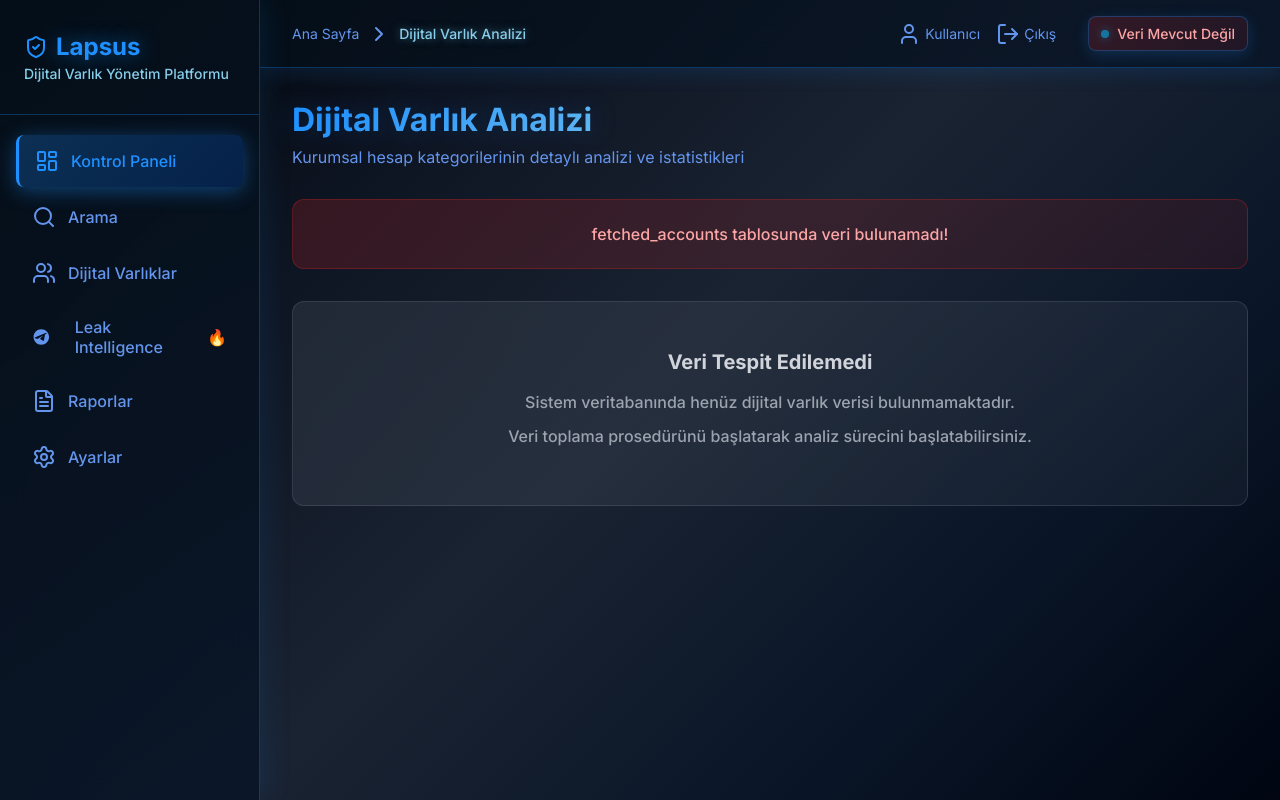
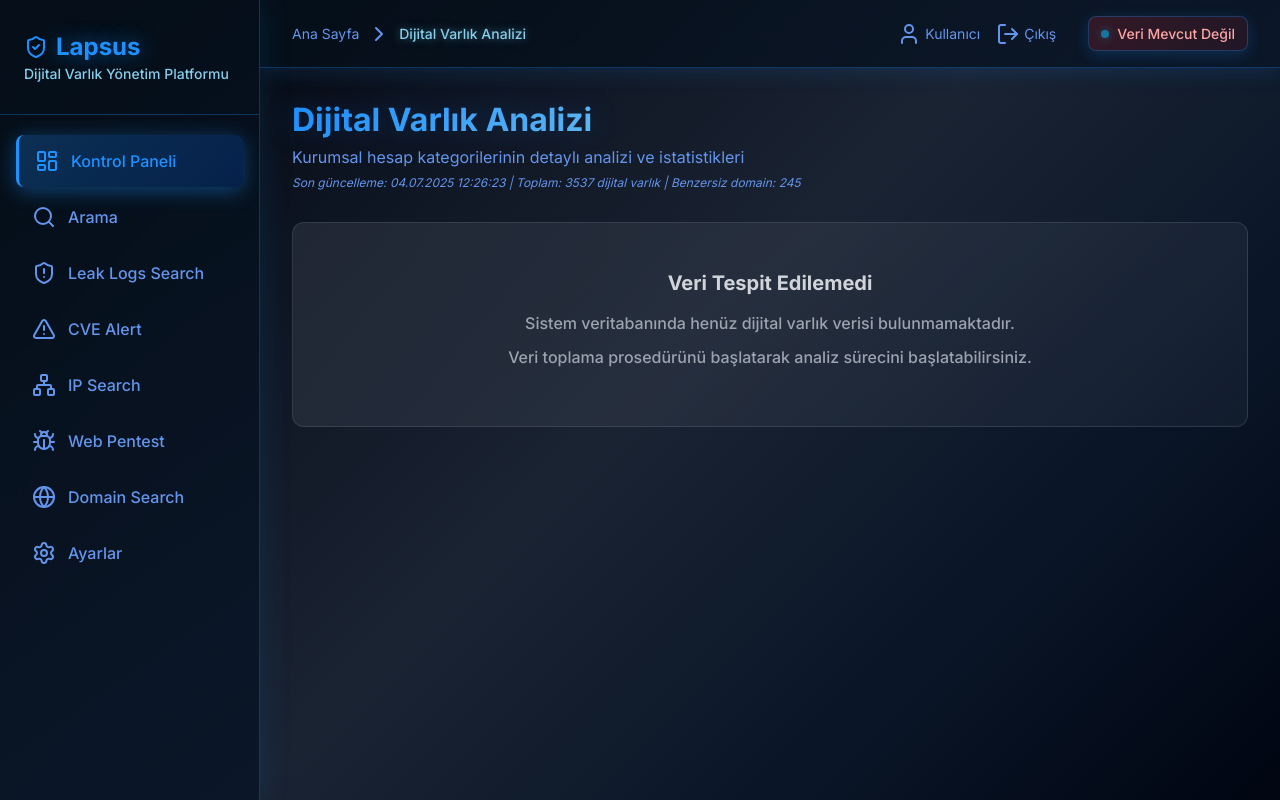
Before and after one commit to DZXX21/ADP-MANEGER-6, a Flask app: page / in a window 1280 px wide. Run offline with Flask 3, Linux system fonts and the light colour scheme; data that the repository does not hold is empty; parts of the project's set-up code (start-up, migrations or seed data) failed here and were passed over.

Commit message:
index gunceleleme

```diff
--- a/templates/index.html
+++ b/templates/index.html
@@ -663,25 +663,46 @@
                 </a>
             </div>
             <div class="nav-item">
-                <a href="#" class="nav-link" onclick="switchPage('accounts')">
-                    <i data-lucide="users"></i>
-                    Dijital Varlıklar
-                </a>
-            </div>
-            <!-- YENİ EKLENEN: Leak Intelligence - Telegram Icon -->
-            <div class="nav-item">
-                <a href="/leak-logs" class="nav-link" onclick="switchPage('leak-intelligence')">
-                    <svg width="20" height="20" viewBox="0 0 24 24" fill="currentColor" style="margin-right: 12px;">
-                        <path d="M12 2C6.48 2 2 6.48 2 12s4.48 10 10 10 10-4.48 10-10S17.52 2 12 2zm4.64 6.8c-.15 1.58-.8 5.42-1.13 7.19-.14.75-.42 1-.68 1.03-.58.05-1.02-.38-1.58-.75-.88-.58-1.38-.94-2.23-1.5-.99-.65-.35-1.01.22-1.59.15-.15 2.71-2.48 2.76-2.69.01-.03.01-.14-.07-.2-.08-.06-.19-.04-.27-.02-.11.02-1.91 1.21-5.41 3.56-.51.35-.98.52-1.4.51-.46-.01-1.35-.26-2.01-.47-.81-.26-1.46-.4-1.4-.85.03-.23.38-.47 1.05-.72 4.1-1.79 6.84-2.97 8.23-3.54 3.92-1.65 4.73-1.94 5.26-1.94.12 0 .38.03.55.18.14.12.18.28.2.4-.01.06.01.24-.01.37z"/>
-                    </svg>
-                    Leak Intelligence
-                    <span class="nav-badge">🔥</span>
+                <a href="/leak-logs" class="nav-link" onclick="switchPage('leak-logs')">
+                    <i data-lucide="shield-alert"></i>
+                    Leak Logs Search
                 </a>
             </div>
             <div class="nav-item">
-                <a href="#" class="nav-link" onclick="switchPage('reports')">
-                    <i data-lucide="file-text"></i>
-                    Raporlar
+                <a href="#" class="nav-link" onclick="toggleSubmenu(event, 'cve-submenu')">
+                    <i data-lucide="alert-triangle"></i>
+                    CVE Alert
+                </a>
+                <div id="cve-submenu" style="display: none; padding-left: 2.5rem;">
+                    <a href="#" class="nav-link" onclick="switchPage('cve-search')">CVE Search</a>
+                    <a href="#" class="nav-link" onclick="switchPage('cve-new')">CVE New</a>
+                    <a href="#" class="nav-link" onclick="switchPage('cve-summary')">CVE Summary</a>
+                </div>
+            </div>
+            <div class="nav-item">
+                <a href="#" class="nav-link" onclick="toggleSubmenu(event, 'ip-submenu')">
+                    <i data-lucide="network"></i>
+                    IP Search
+                </a>
+                <div id="ip-submenu" style="display: none; padding-left: 2.5rem;">
+                    <a href="#" class="nav-link" onclick="switchPage('ip-search')">IP Search</a>
+                    <a href="#" class="nav-link" onclick="switchPage('blacklist-ip')">Black List IP</a>
+                </div>
+            </div>
+            <div class="nav-item">
+                <a href="#" class="nav-link" onclick="toggleSubmenu(event, 'pentest-submenu')">
+                    <i data-lucide="bug"></i>
+                    Web Pentest
+                </a>
+                <div id="pentest-submenu" style="display: none; padding-left: 2.5rem;">
+                    <a href="#" class="nav-link" onclick="switchPage('web-pentest')">Web Pentest</a>
+                    <a href="#" class="nav-link" onclick="switchPage('wordpress-pentest')">WordPress Pentest</a>
+                </div>
+            </div>
+            <div class="nav-item">
+                <a href="#" class="nav-link" onclick="switchPage('domain-search')">
+                    <i data-lucide="globe"></i>
+                    Domain Search
                 </a>
             </div>
             <div class="nav-item">
@@ -711,7 +732,7 @@
                 <div class="user-info">
                     <span>
                         <i data-lucide="user"></i>
-                        {{ user_name or 'Kullanıcı' }}
+                        Kullanıcı
                     </span>
                     <a href="/logout">
                         <i data-lucide="log-out"></i>
@@ -734,10 +755,6 @@
             </div>
 
             <!-- Error/Loading Messages -->
-            {% if error %}
-                <div class="error-message">{{ error }}</div>
-            {% endif %}
-
             <div id="errorMessage" class="error-message" style="display: none;"></div>
             <div id="loadingMessage" class="loading-message">📊 Dijital varlık verileri analiz ediliyor...</div>
             <div id="noDataMessage" class="no-data-message" style="display: none;">
@@ -780,9 +797,16 @@
 
         // Global variables
         let data = {
-            categories: {{ chart_data | tojson | safe }} || []
+            categories: [
+                { label: 'Kurumsal Hesaplar', count: 1245, percentage: '35.2', color: '#1e90ff', icon: 'building' },
+                { label: 'Sosyal Medya', count: 892, percentage: '25.2', color: '#87ceeb', icon: 'globe' },
+                { label: 'Eğitim Platformları', count: 567, percentage: '16.0', color: '#4682b4', icon: 'graduation-cap' },
+                { label: 'E-ticaret', count: 423, percentage: '12.0', color: '#6495ed', icon: 'star' },
+                { label: 'Finansal Hizmetler', count: 312, percentage: '8.8', color: '#00bfff', icon: 'landmark' },
+                { label: 'Diğer', count: 98, percentage: '2.8', color: '#5f9ea0', icon: 'folder' }
+            ]
         };
-        let totalCount = {{ stats.total_accounts or 0 }};
+        let totalCount = 3537;
         let summaryChart, detailedChart;
         let miniCharts = [];
 
@@ -807,6 +831,11 @@
                 showMessage('loading', '📊 Dijital varlık verileri analiz ediliyor...');
 
                 const response = await fetch('/api/stats');
+
+                if (!response.ok) {
+                    throw new Error('API yanıt hatası: ' + response.status);
+                }
+
                 const apiData = await response.json();
 
                 if (apiData.success && apiData.categories && apiData.categories.length > 0) {
@@ -829,6 +858,16 @@
                 showMessage('error', '❌ Veritabanı bağlantı hatası: ' + error.message);
                 updateStatus('Bağlantı Hatası', false);
                 hideStatsAndCharts();
+
+                // Demo verilerle devam et
+                updateDashboard({
+                    categories: data.categories,
+                    total_accounts: totalCount,
+                    unique_domains: 245,
+                    last_updated: new Date().toLocaleString('tr-TR')
+                });
+                updateStatus('Demo Modu', true);
+                hideMessages();
             }
         }
 
@@ -1104,35 +1143,40 @@
             fetchRealData();
         }
 
+        function toggleSubmenu(event, submenuId) {
+            event.preventDefault();
+            const submenu = document.getElementById(submenuId);
+            submenu.style.display = submenu.style.display === 'none' ? 'block' : 'none';
+        }
+
+        function toggleCveSubmenu(event) {
+            toggleSubmenu(event, 'cve-submenu');
+        }
+
         document.addEventListener('DOMContentLoaded', function() {
-            {% if chart_data and chart_data|length > 0 %}
-                hideMessages();
-                showStatsAndCharts();
-                updateStatus('Sistem Operasyonel', true);
-                updateDashboardWithFlaskData();
-                console.log('✅ Flask\'tan dijital varlık verileri yüklendi');
-            {% else %}
-                fetchRealData();
-            {% endif %}
+            // Demo verilerle başlat
+            updateDashboard({
+                categories: data.categories,
+                total_accounts: totalCount,
+                unique_domains: 245,
+                last_updated: new Date().toLocaleString('tr-TR')
+            });
+            updateStatus('Demo Modu', true);
+            hideMessages();
 
+            // Gerçek verileri al
+            fetchRealData();
+
+            // Otomatik yenileme
             setInterval(autoRefresh, 30000);
 
+            // Animasyon gecikmesi
             setTimeout(() => {
                 document.querySelectorAll('.fade-in').forEach((el, index) => {
                     el.style.animationDelay = (index * 0.1) + 's';
                 });
             }, 100);
         });
-
-        function updateDashboardWithFlaskData() {
-            if (data.categories && data.categories.length > 0) {
-                document.getElementById('lastUpdated').textContent =
-                    `Son güncelleme: {{ stats.last_updated }} | Toplam: {{ stats.total_accounts }} dijital varlık | Benzersiz domain: {{ stats.unique_domains }}`;
-
-                createStatCards();
-                updateCharts();
-            }
-        }
 
         function toggleSidebar() {
             const sidebar = document.getElementById('sidebar');
@@ -1155,8 +1199,15 @@
             const pageNames = {
                 'dashboard': 'Dijital Varlık Analizi',
                 'search': 'Arama',
-                'accounts': 'Dijital Varlık Envanteri',
-                'reports': 'Kurumsal Raporlar',
+                'leak-logs': 'Leak Logs Search',
+                'cve-search': 'CVE Search',
+                'cve-new': 'CVE New',
+                'cve-summary': 'CVE Summary',
+                'ip-search': 'IP Search',
+                'blacklist-ip': 'Black List IP',
+                'web-pentest': 'Web Pentest',
+                'wordpress-pentest': 'WordPress Pentest',
+                'domain-search': 'Domain Search',
                 'settings': 'Sistem Ayarları'
             };
             if (breadcrumb) {
@@ -1168,15 +1219,10 @@
             }
         }
 
-        function manualRefresh() {
-            fetchRealData();
-        }
-
         // Error handling
         window.addEventListener('error', function(e) {
             console.error('Sistem hatası:', e.error);
-            showMessage('error', '❌ Beklenmeyen bir sistem hatası oluştu. Sayfa yenileniyor...');
-            setTimeout(() => location.reload(), 3000);
+            showMessage('error', '❌ Beklenmeyen bir sistem hatası oluştu.');
         });
 
         // Network status
@@ -1192,49 +1238,6 @@
             showMessage('error', '❌ Ağ bağlantısı mevcut değil. Lütfen bağlantınızı kontrol ediniz.');
         });
 
-        // Performance monitoring
-        window.addEventListener('load', function() {
-            const loadTime = performance.now();
-            console.log(`📊 Sayfa yükleme süresi: ${Math.round(loadTime)}ms`);
-
-            if (loadTime > 5000) {
-                console.warn('⚠️ Sayfa yükleme süresi normalden uzun');
-            }
-        });
-
-        // Data validation
-        function validateData(apiData) {
-            if (!apiData || typeof apiData !== 'object') {
-                throw new Error('Geçersiz veri formatı');
-            }
-
-            if (!Array.isArray(apiData.categories)) {
-                throw new Error('Kategori verisi eksik veya geçersiz');
-            }
-
-            apiData.categories.forEach((category, index) => {
-                if (!category.label || !category.count || !category.percentage) {
-                    throw new Error(`Kategori ${index + 1} verisi eksik`);
-                }
-            });
-
-            return true;
-        }
-
-        // Enhanced error logging
-        function logError(error, context = '') {
-            const errorData = {
-                message: error.message,
-                stack: error.stack,
-                context: context,
-                timestamp: new Date().toISOString(),
-                userAgent: navigator.userAgent,
-                url: window.location.href
-            };
-
-            console.error('🚨 Detaylı hata raporu:', errorData);
-        }
-
         // Window resize handler
         window.addEventListener('resize', function() {
             if (window.innerWidth > 768) {
```
Also changed, not shown: templates/leak_logs.html (+40 -15 lines), templates/search.html (+3 -7 lines), 1 other file.
